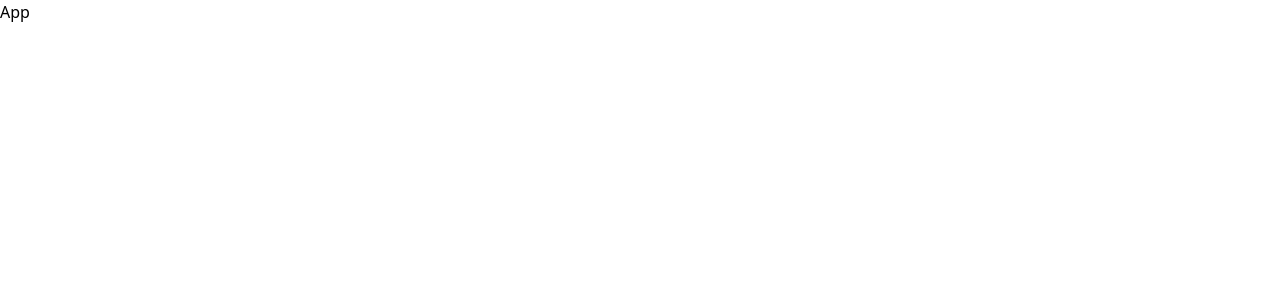
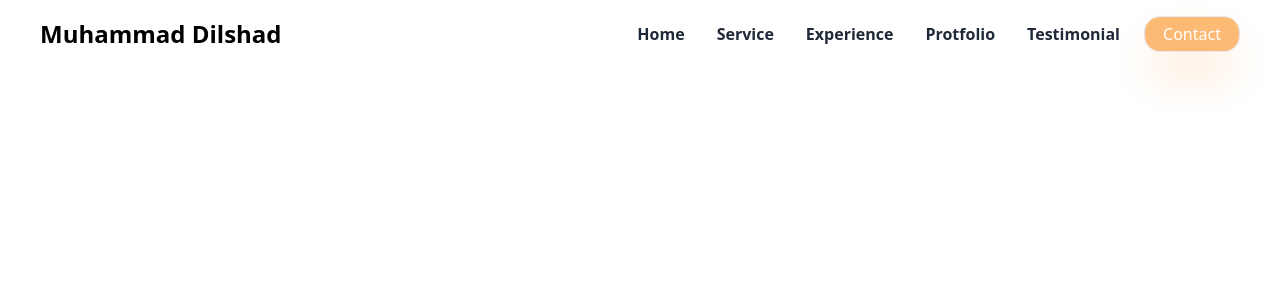
Before and after one commit to MuhammadDilshad532/Personal-Portfolio-React, a React (Vite) app: page / in a window 1280 px wide. Shown: the top 300 px of the page. Built offline with nearby package versions, Linux system fonts and the light colour scheme.

Commit message:
add navebar

```diff
--- a/package.json
+++ b/package.json
@@ -10,8 +10,10 @@
     "preview": "vite preview"
   },
   "dependencies": {
+    "@heroicons/react": "^2.1.3",
     "react": "^18.2.0",
-    "react-dom": "^18.2.0"
+    "react-dom": "^18.2.0",
+    "react-icons": "^5.1.0"
   },
   "devDependencies": {
     "@types/react": "^18.2.66",
--- a/src/App.jsx
+++ b/src/App.jsx
@@ -1,7 +1,11 @@
 import React from "react";
-
+import Header from "./components/navBar/Header";
 const App = () => {
-  return <div>App</div>;
+  return (
+    <div>
+      <Header />
+    </div>
+  );
 };
 
 export default App;
--- /dev/null
+++ b/src/components/navBar/Header.jsx
@@ -0,0 +1,54 @@
+import React, { useState } from "react";
+import { Bars3BottomRightIcon, XMarkIcon } from "@heroicons/react/24/solid";
+// es main  jo icons estmale ho rahay hain wo  hero icons say hain  jis ki comand ye hai npm install @heroicons/react
+
+const Header = () => {
+  let data = [
+    { name: "Home", link: "/" },
+    { name: "Service", link: "/Service" },
+    { name: "Experience", link: "/Experience" },
+    { name: "Protfolio", link: "/Protfolio" },
+    { name: "Testimonial", link: "/Testimonial" },
+  ];
+  let [open, setOpen] = useState(false);
+
+  return (
+    <div className=" w-full fixed top-0 left-0">
+      <div className="md:flex items-center justify-between bg-white py-4 md:px-10 px-7">
+        {/* logo section */}
+        <div className="font-bold text-2xl cursor-pointer flex items-center gap-1">
+          <span>Muhammad Dilshad</span>
+        </div>
+        {/* Menu icon */}
+        <div
+          onClick={() => setOpen(!open)}
+          className="absolute right-8 top-6 cursor-pointer md:hidden w-7 h-7"
+        >
+          {open ? <XMarkIcon /> : <Bars3BottomRightIcon />}
+        </div>
+        {/* linke items */}
+        <ul
+          className={`md:flex md:items-center md:pb-0 pb-12 absolute md:static bg-white md:z-auto z-[-1] left-0 w-full md:w-auto md:pl-0 pl-9 transition-all duration-500 ease-in ${
+            open ? "top-12" : "top-[-490px]"
+          }`}
+        >
+          {data.map((link) => (
+            <li className="md:ml-8 md:my-0 my-7 font-semibold">
+              <a
+                href={link.link}
+                className="text-gray-800 hover:text-orange-300 duration-500"
+              >
+                {link.name}
+              </a>
+            </li>
+          ))}
+          <button className=" ml-6 w-24 h-9 rounded-2xl text-white bg-orange-300 hover:text-orange-300 border hover:border-orange-300 hover:bg-white shadow-2xl shadow-orange-300  ">
+            Contact
+          </button>
+        </ul>
+      </div>
+    </div>
+  );
+};
+
+export default Header;
```
Also changed, not shown: 1 other file (tests, documents, lock files or other folders).
